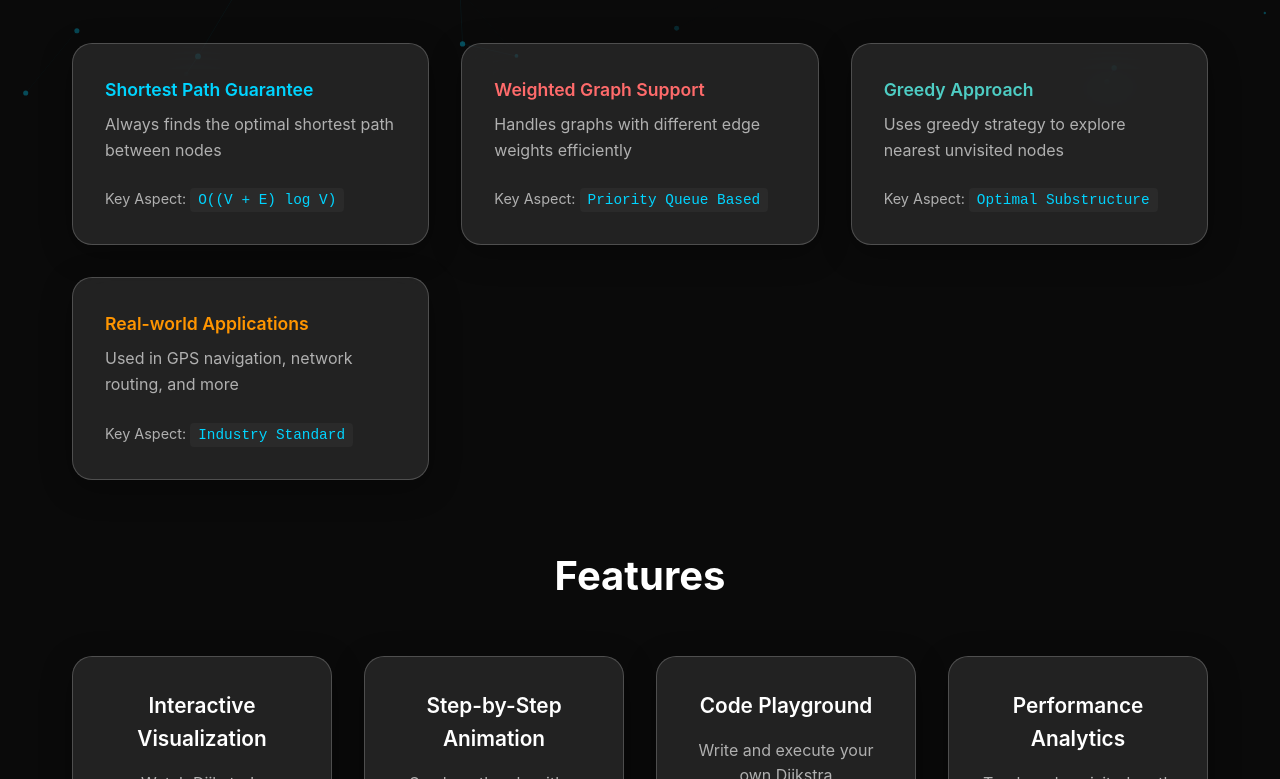
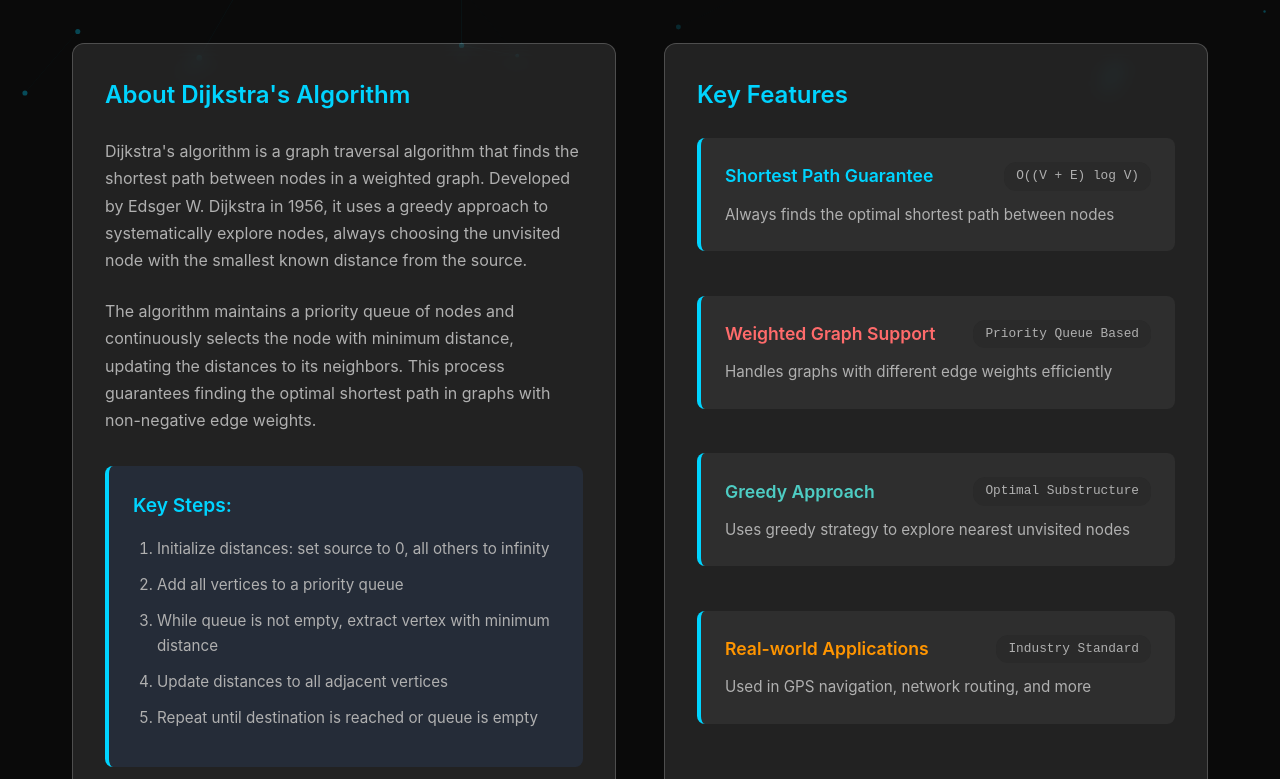
Before and after one commit to Naman-Bagoria17/Pathviz-dijkstra-visualizer, a React (Create React App) app in the folder frontend/: page / in a window 1280 px wide. Shown: the part 661-1440 px from the top of the page. Built offline with nearby package versions, Linux system fonts and the light colour scheme.

Commit message:
Update dashboard CSS styling

```diff
--- a/frontend/src/components/Dashboard.css
+++ b/frontend/src/components/Dashboard.css
@@ -1,6 +1,7 @@
 .dashboard {
   min-height: 100vh;
-  padding-top: 100px; /* Account for fixed navbar */
+  padding-top: 100px;
+  /* Account for fixed navbar */
 }
 
 .dashboard-container {
@@ -141,59 +142,116 @@
   margin-bottom: 4rem;
 }
 
-.algorithms-grid {
+.dijkstra-content {
   display: grid;
-  grid-template-columns: repeat(auto-fit, minmax(280px, 1fr));
-  gap: 2rem;
+  grid-template-columns: 1fr 1fr;
+  gap: 3rem;
+  margin-top: 2rem;
 }
 
-.algorithm-card {
+.algorithm-explanation {
   padding: 2rem;
-  cursor: pointer;
-  transition: all 0.3s ease;
-  position: relative;
-  overflow: hidden;
+  background: var(--glass-bg);
+  border: 1px solid var(--glass-border);
+  border-radius: 12px;
+  backdrop-filter: blur(10px);
 }
 
-.algorithm-card:hover {
-  transform: translateY(-8px);
-  box-shadow: 0 15px 50px rgba(0, 0, 0, 0.5);
+.algorithm-explanation h3 {
+  color: var(--accent-primary);
+  font-size: 1.5rem;
+  font-weight: 600;
+  margin-bottom: 1.5rem;
 }
 
-.algorithm-card.active {
-  border-color: var(--accent-primary);
-  box-shadow: 0 0 30px rgba(0, 212, 255, 0.3);
+.algorithm-explanation p {
+  color: var(--text-secondary);
+  line-height: 1.7;
+  margin-bottom: 1.5rem;
 }
 
-.algorithm-icon {
-  font-size: 3rem;
+.algorithm-steps {
+  margin-top: 2rem;
+  padding: 1.5rem;
+  background: rgba(59, 130, 246, 0.1);
+  border-radius: 8px;
+  border-left: 4px solid var(--accent-primary);
+}
+
+.algorithm-steps h4 {
+  color: var(--accent-primary);
+  font-size: 1.2rem;
+  font-weight: 600;
   margin-bottom: 1rem;
 }
 
-.algorithm-name {
+.algorithm-steps ol {
+  color: var(--text-secondary);
+  line-height: 1.6;
+  padding-left: 1.5rem;
+}
+
+.algorithm-steps li {
+  margin-bottom: 0.75rem;
+  font-size: 0.95rem;
+}
+
+.algorithm-features {
+  padding: 2rem;
+  background: var(--glass-bg);
+  border: 1px solid var(--glass-border);
+  border-radius: 12px;
+  backdrop-filter: blur(10px);
+}
+
+.algorithm-features h3 {
+  color: var(--accent-primary);
   font-size: 1.5rem;
   font-weight: 600;
-  margin-bottom: 1rem;
-  color: var(--text-primary);
+  margin-bottom: 1.5rem;
 }
 
-.algorithm-description {
-  color: var(--text-secondary);
-  margin-bottom: 1.5rem;
-  line-height: 1.6;
+.features-list {
+  display: flex;
+  flex-direction: column;
+  gap: 2.8rem;
+  height: 100%;
 }
 
-.algorithm-complexity {
-  font-size: 0.9rem;
-  color: var(--text-secondary);
+.feature-item {
+  padding: 1.5rem;
+  background: rgba(255, 255, 255, 0.05);
+  border-radius: 8px;
+  border-left: 4px solid var(--accent-primary);
 }
 
-.algorithm-complexity code {
+.feature-header {
+  display: flex;
+  justify-content: space-between;
+  align-items: center;
+  margin-bottom: 0.75rem;
+}
+
+.feature-header h4 {
+  font-size: 1.1rem;
+  font-weight: 600;
+  margin: 0;
+}
+
+.feature-complexity {
   background: var(--bg-tertiary);
-  padding: 0.25rem 0.5rem;
-  border-radius: 4px;
+  padding: 0.25rem 0.75rem;
+  border-radius: 12px;
+  font-size: 0.8rem;
+  color: var(--text-secondary);
   font-family: 'Courier New', monospace;
-  color: var(--accent-primary);
+}
+
+.feature-desc {
+  color: var(--text-secondary);
+  line-height: 1.6;
+  margin: 0;
+  font-size: 0.95rem;
 }
 
 /* Features Section */
--- a/frontend/src/components/Dashboard.js
+++ b/frontend/src/components/Dashboard.js
@@ -80,21 +80,50 @@ const Dashboard = () => {
         {/* Dijkstra Features Section */}
         <section className="algorithms-section">
           <h2 className="section-title">Dijkstra's Algorithm Features</h2>
-          <div className="algorithms-grid">
-            {dijkstraFeatures.map((feature, index) => (
-              <div
-                key={feature.name}
-                className={`algorithm-card glass-card ${currentAlgorithm === feature.name ? 'active' : ''}`}
-                onClick={() => setCurrentAlgorithm(feature.name)}
-              >
-                <h3 className="algorithm-name" style={{ color: feature.color }}>{feature.name}</h3>
-                <p className="algorithm-description">{feature.description}</p>
-                <div className="algorithm-complexity">
-                  <span>Key Aspect: </span>
-                  <code>{feature.complexity}</code>
-                </div>
+          <div className="dijkstra-content">
+            {/* Left side - Algorithm explanation */}
+            <div className="algorithm-explanation">
+              <h3>About Dijkstra's Algorithm</h3>
+              <p>
+                Dijkstra's algorithm is a graph traversal algorithm that finds the shortest path
+                between nodes in a weighted graph. Developed by Edsger W. Dijkstra in 1956,
+                it uses a greedy approach to systematically explore nodes, always choosing
+                the unvisited node with the smallest known distance from the source.
+              </p>
+              <p>
+                The algorithm maintains a priority queue of nodes and continuously selects
+                the node with minimum distance, updating the distances to its neighbors.
+                This process guarantees finding the optimal shortest path in graphs with
+                non-negative edge weights.
+              </p>
+
+              <div className="algorithm-steps">
+                <h4>Key Steps:</h4>
+                <ol>
+                  <li>Initialize distances: set source to 0, all others to infinity</li>
+                  <li>Add all vertices to a priority queue</li>
+                  <li>While queue is not empty, extract vertex with minimum distance</li>
+                  <li>Update distances to all adjacent vertices</li>
+                  <li>Repeat until destination is reached or queue is empty</li>
+                </ol>
               </div>
-            ))}
+            </div>
+
+            {/* Right side - Key features */}
+            <div className="algorithm-features">
+              <h3>Key Features</h3>
+              <div className="features-list">
+                {dijkstraFeatures.map((feature, index) => (
+                  <div key={feature.name} className="feature-item">
+                    <div className="feature-header">
+                      <h4 style={{ color: feature.color }}>{feature.name}</h4>
+                      <span className="feature-complexity">{feature.complexity}</span>
+                    </div>
+                    <p className="feature-desc">{feature.description}</p>
+                  </div>
+                ))}
+              </div>
+            </div>
           </div>
         </section>
 
```
